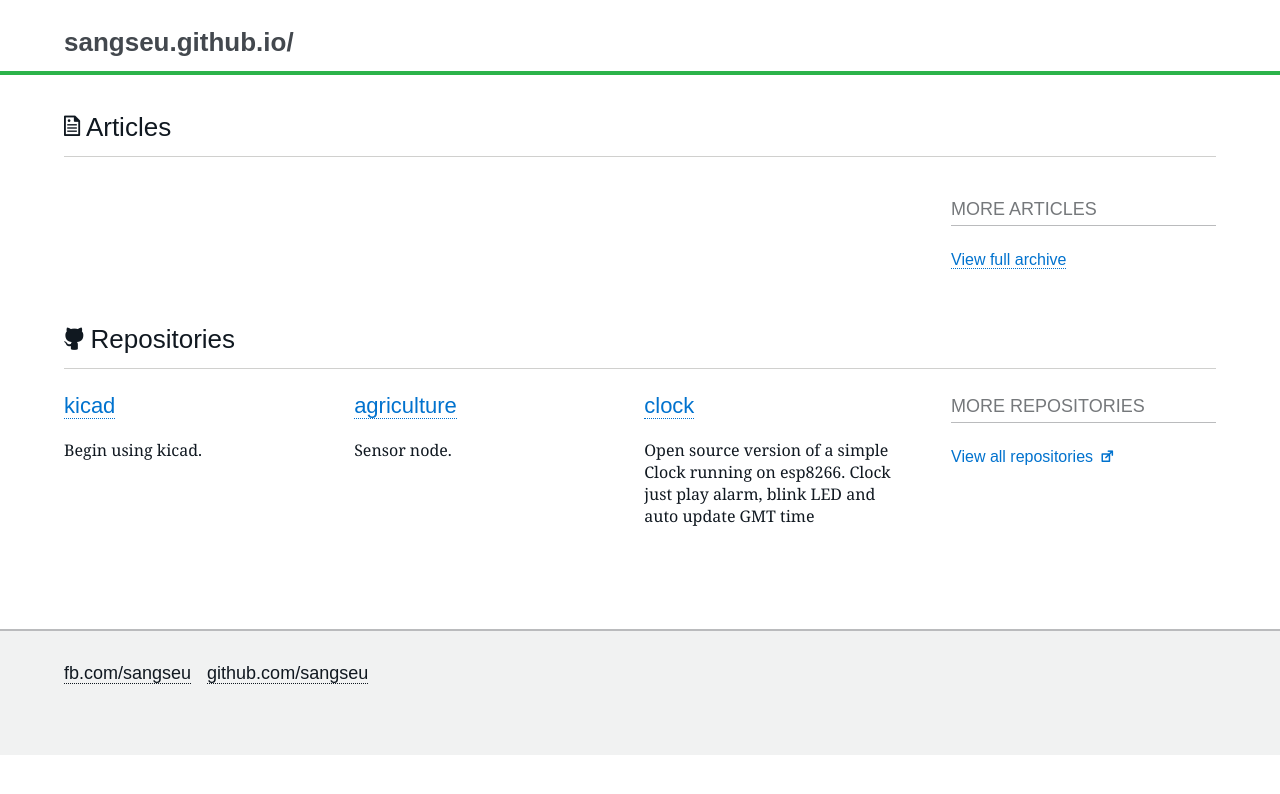
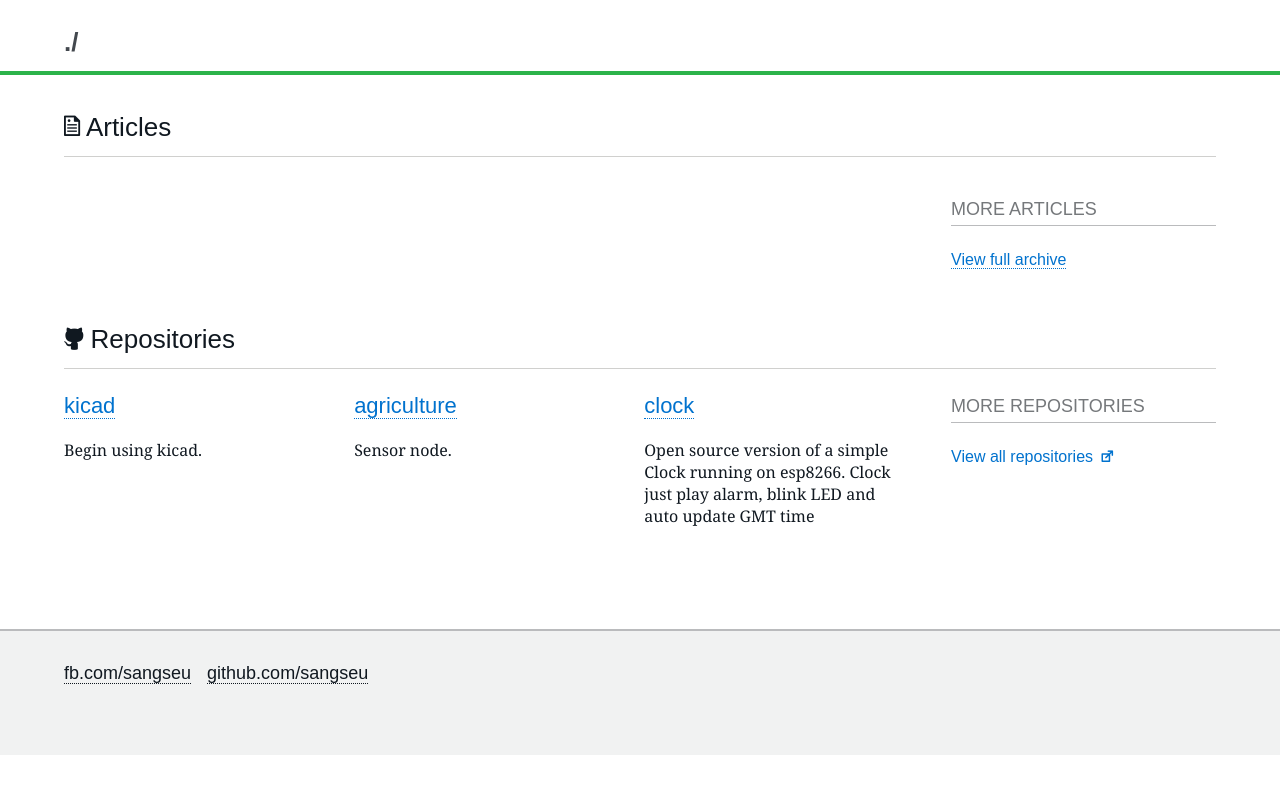
Before and after one commit to sangseu/14Apr_sangseu.github.io, a Jekyll site: the page built from index.html, in a window 1280 px wide. Shown: the top 794 px of the page. Built offline with Jekyll 4.4.1, drawn with Linux system fonts in a browser that asks for light colours; nearby versions of some CDN libraries; some web fonts are replaced.

Commit message:
Update header.html

```diff
--- a/_includes/header.html
+++ b/_includes/header.html
@@ -5,5 +5,5 @@
                      alt="Consumer Financial Protection Bureau">
             </a>
                 -->
-            <h1><a class="home" href="/"><span>sangseu.github.io/</span></a></h1>
+            <h1><a class="home" href="/"><span>./</span></a></h1>
         </div>
```
